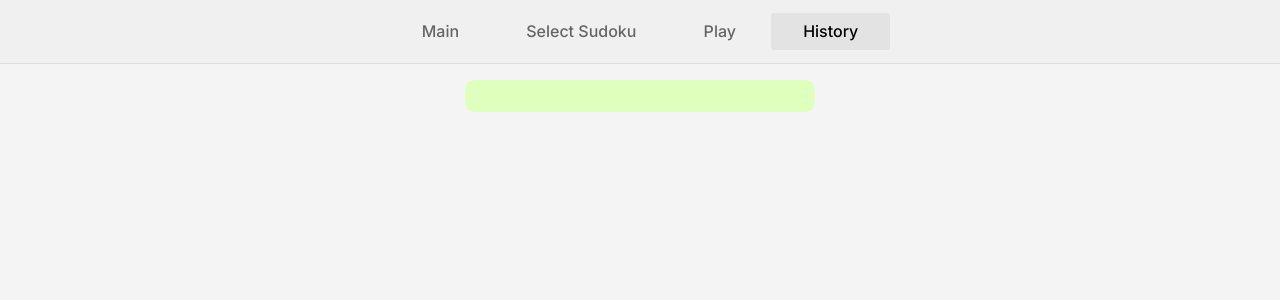
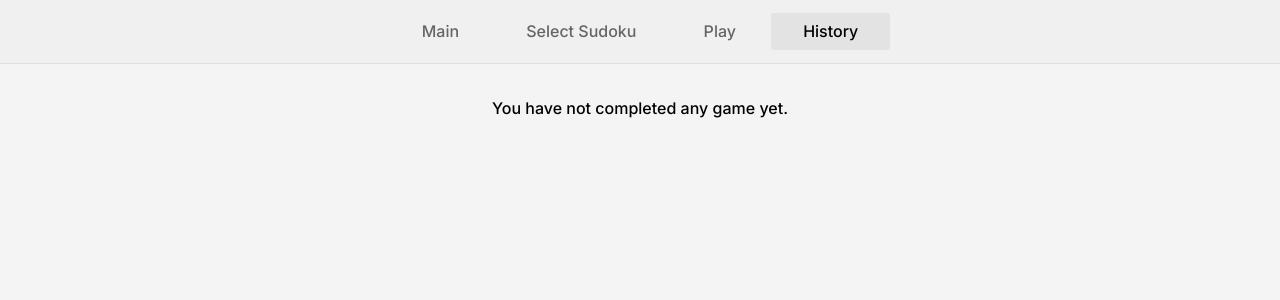
Before and after one commit to obsfx/react-sudoku, a React (Create React App) app: page /history in a window 1280 px wide. Shown: the top 300 px of the page. Built offline with nearby package versions, Linux system fonts and the light colour scheme.

Commit message:
Implement game history page and loadin last saved game from local storage

```diff
--- a/src/pages/GameHistory.tsx
+++ b/src/pages/GameHistory.tsx
@@ -1,9 +1,33 @@
-import { ContentWrapper, HistoryContainer, Card, CardTitle, CardValue } from '../theme'
+import { useState, useEffect } from 'react'
+import { ContentWrapper, HistoryContainer, DescText, Card, CardTitle, CardValue } from '../theme'
 
 const GameHistory: React.FC = () => {
+  const [history, setHistory] = useState([])
+
+  useEffect(() => {
+    const history = localStorage.getItem('SUDOKU_HISTORY')
+    if (history) {
+      setHistory(JSON.parse(history))
+    }
+  }, [])
+
   return (
     <ContentWrapper>
-      <Card></Card>
+      <HistoryContainer>
+        {history.length > 0 ? (
+          history.map(({ id, time }) => (
+            <Card key={id}>
+              <CardTitle>Game ID: {id}</CardTitle>
+              <CardValue>
+                Completion Time: {Math.floor(time / 60)}:
+                {time % 60 < 10 ? `0${time % 60}` : time % 60}
+              </CardValue>
+            </Card>
+          ))
+        ) : (
+          <DescText>You have not completed any game yet.</DescText>
+        )}
+      </HistoryContainer>
     </ContentWrapper>
   )
 }
--- a/src/pages/Sudoku.tsx
+++ b/src/pages/Sudoku.tsx
@@ -20,10 +20,12 @@ import useStore from '../store'
 const Sudoku: React.FC = () => {
   const [showModal, setShowModal] = useState(false)
   const [modalContent, setModalContent] = useState('')
+  const [loaded, setLoaded] = useState(false)
   const [completed, setCompleted] = useState(false)
 
   const reset = useStore((state) => state.reset)
   const board = useStore((state) => state.board)
+  const setBoard = useStore((state) => state.setBoard)
   const time = useStore((state) => state.time)
   const setTime = useStore((state) => state.setTime)
   const setCell = useStore((state) => state.setCell)
@@ -34,6 +36,23 @@ const Sudoku: React.FC = () => {
   const setConflictedCells = useStore((state) => state.setConflictedCells)
 
   const history = useHistory()
+
+  useEffect(() => {
+    if (!loaded) {
+      const save = localStorage.getItem('SUDOKU_SAVE')
+
+      if (save) {
+        const state = JSON.parse(save)
+
+        setBoard(state.board)
+        setTime(state.time)
+        setMoves(state.moves)
+        setConflictedCells(state.conflictedCells)
+      }
+
+      setLoaded(true)
+    }
+  }, [loaded, setBoard, setConflictedCells, setMoves, setTime])
 
   useEffect(() => {
     if (board.length > 0 && !completed) {
@@ -54,7 +73,6 @@ const Sudoku: React.FC = () => {
           time,
           board,
           moves,
-          emptyCellCount,
           conflictedCells,
         })
       )
@@ -88,15 +106,13 @@ const Sudoku: React.FC = () => {
 
       localStorage.setItem(
         'SUDOKU_HISTORY',
-        JSON.stringify({
-          data: [
-            ...historyArr,
-            {
-              time,
-              id: Date.now(),
-            },
-          ],
-        })
+        JSON.stringify([
+          ...historyArr,
+          {
+            time,
+            id: Date.now(),
+          },
+        ])
       )
     } else if (conflictedCells.length > 0) {
       setModalContent('You have to solve the conflicts to complete this sudoku.')
--- a/src/theme.ts
+++ b/src/theme.ts
@@ -318,4 +318,16 @@ export const ModalContent = styled.div<{
   }
 `
 
-export const HistoryContainer = styled.div``
+export const DescText = styled.div`
+  padding-top: 1.2rem;
+  font-weight: 500;
+  text-align: center;
+`
+
+export const HistoryContainer = styled.div`
+  ${Card} {
+    &:not(:last-child) {
+      margin-bottom: 0.2rem;
+    }
+  }
+`
```
